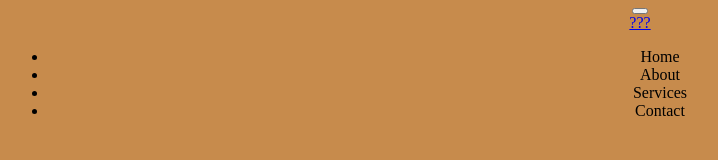
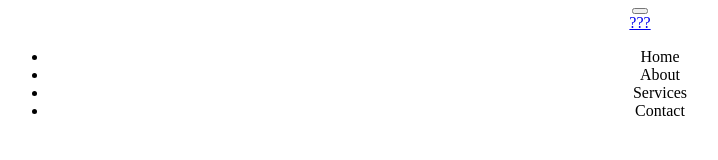
Before and after one commit to JaydenBuiLOL/Job-thingy, a plain HTML site: page index.html in a window 1280 px wide. Shown: the whole page, without its empty margins (0-718 px from the left). Drawn offline with Linux system fonts and the light colour scheme.

Commit message:
Update style.css

```diff
--- a/style.css
+++ b/style.css
@@ -1,4 +1,3 @@
 body {
   text-align: center;
-  background-color: #c78b4c;
 }
```
